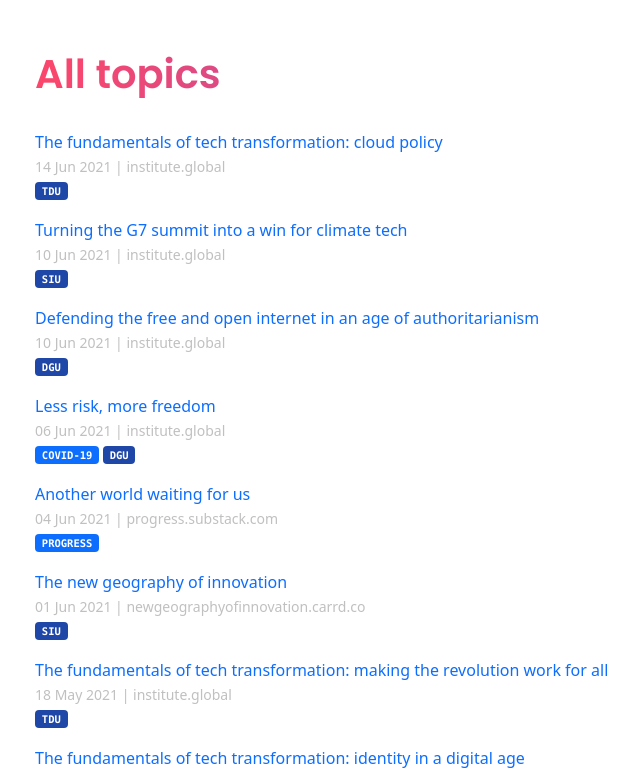
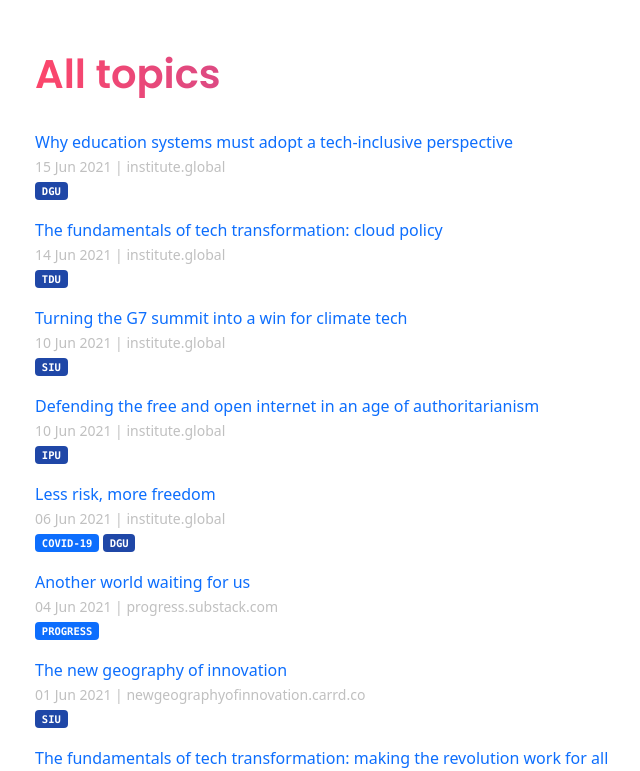
Before and after one commit to techpolicyio/techpolicyio.github.io, a Jekyll site: the page built from pages/home.md, in a window 1280 px wide and 900 px high, scrolled down 764 px, cut to the strip 129-900 px from the top of the window. Shown: the whole strip, without its empty margins (47-687 px from the left). Built offline with Jekyll 4.4.1, drawn with Linux system fonts in a browser that asks for light colours.

Commit message:
Update links.yml

```diff
--- a/_data/links.yml
+++ b/_data/links.yml
@@ -827,8 +827,12 @@
 - title: "Defending the free and open internet in an age of authoritarianism"
   url: https://institute.global/policy/defending-free-and-open-internet-age-authoritarianism-0
   date: 2021-06-10
-  unit: dgu
+  unit: ipu
 - title: "The fundamentals of tech transformation: cloud policy"
   url: https://institute.global/policy/fundamentals-tech-transformation-cloud-policy
   date: 2021-06-14
   unit: tdu
+- title: "Why education systems must adopt a tech-inclusive perspective"
+  url: https://institute.global/policy/why-education-systems-must-adopt-tech-inclusive-perspective
+  date: 2021-06-15
+  unit: dgu
```
